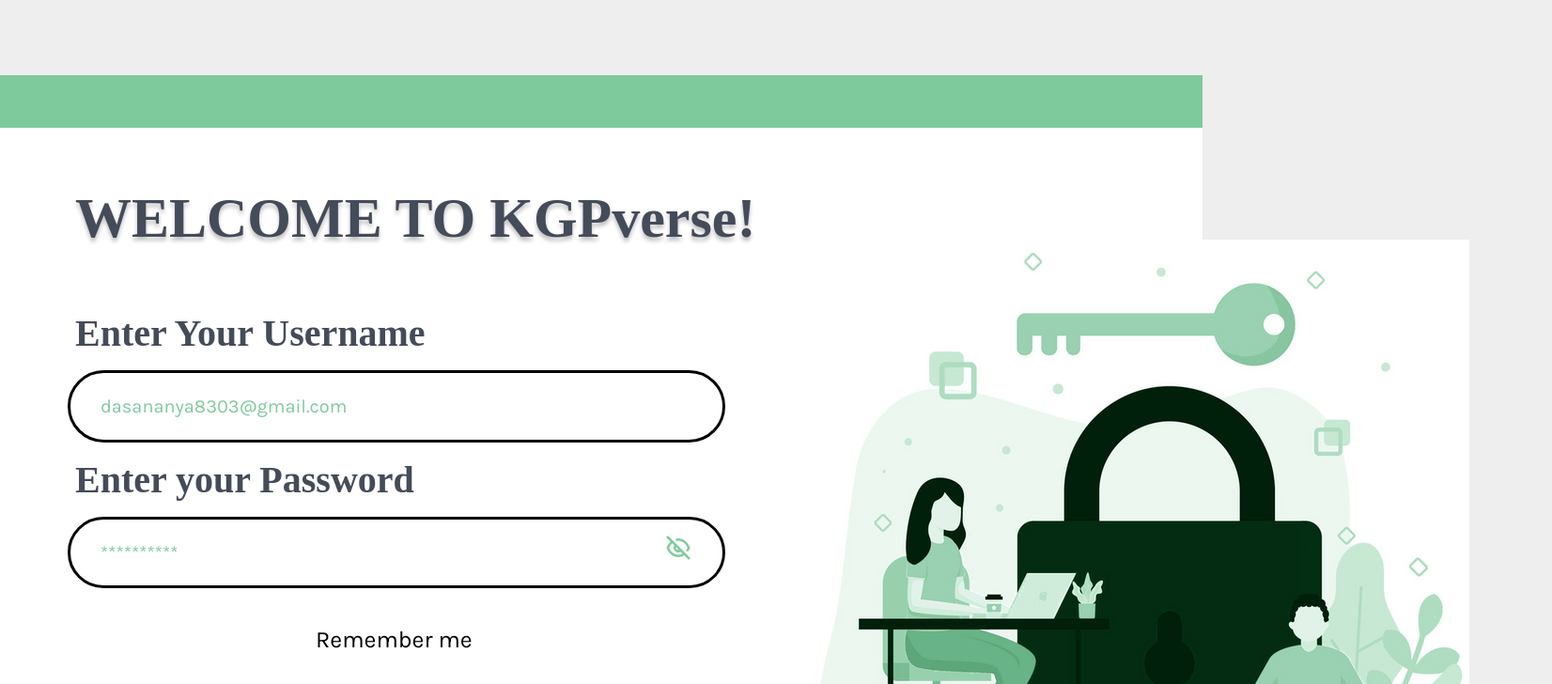
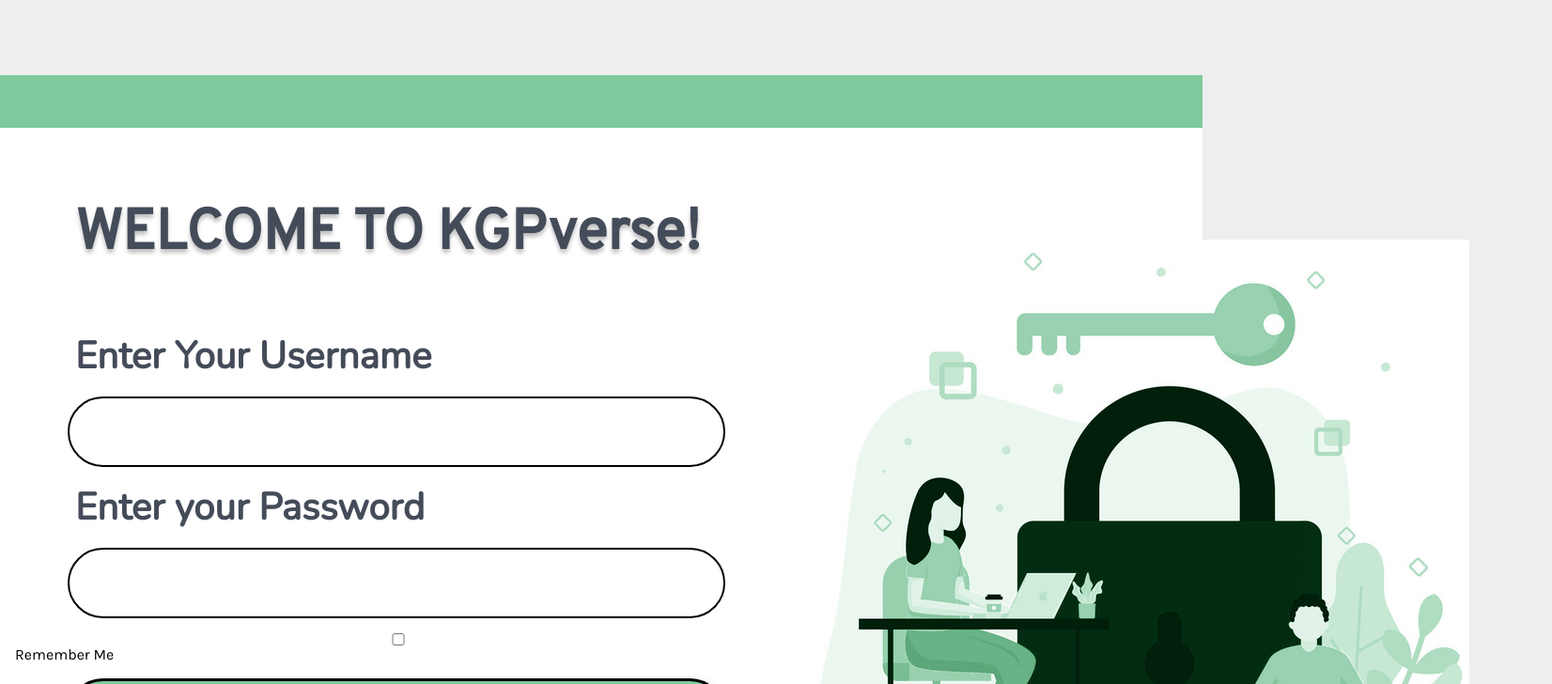
Before and after one commit to Hack-TeeEssGee/frontend, a React (Create React App) app: page /login in a window 1280 px wide. Shown: the top 728 px of the page at 94% size, 1652 px wide, since content can reach past the window. Built offline with nearby package versions, Linux system fonts and the light colour scheme.

Commit message:
Added admin login logic;

```diff
--- a/public/index.html
+++ b/public/index.html
@@ -26,7 +26,7 @@
   <link rel="preconnect" href="https://fonts.googleapis.com">
   <link rel="preconnect" href="https://fonts.gstatic.com" crossorigin>
   <link
-    href="https://fonts.googleapis.com/css2?family=Karla:ital,wght@0,200;0,300;0,400;0,500;0,600;0,700;0,800;1,200;1,300;1,400;1,500;1,600;1,700;1,800&display=swap"
+    href="https://fonts.googleapis.com/css2?family=Nunito&family=Overpass&family=Karla:ital,wght@0,200;0,300;0,400;0,500;0,600;0,700;0,800;1,200;1,300;1,400;1,500;1,600;1,700;1,800&display=swap"
     rel="stylesheet">
   <title>KGPverse</title>
 </head>
--- a/src/components/logbar.js
+++ b/src/components/logbar.js
@@ -12,7 +12,7 @@ const Logbar = () => {
       </div>
 
       <div className="logbar-links">
-        <button>Go Back</button>
+        <button onClick={() => window.location.href=`${window.location.origin}/`}>Go Back</button>
       </div>
     </div>
   );
--- a/src/components/login/official.js
+++ b/src/components/login/official.js
@@ -1,8 +1,31 @@
-import UilEyeSlash from "@iconscout/react-unicons/icons/uil-eye-slash";
-import UilEye from "@iconscout/react-unicons/icons/uil-eye";
 import OfficialPic from "../../assets/official.png";
+import { useEffect, useState } from "react";
 
 const OfficialLogin = () => {
+
+    const [userEmail, setUserEmail] = useState("");
+    const [userPassword, setUserPassword] = useState("");
+    const [rememberMe, setRememberMe] = useState(false);
+
+    useEffect(() => {
+        const tempEmail = localStorage.getItem("officialEmail");
+        if (tempEmail !== null) {
+            setUserEmail(tempEmail);
+            setRememberMe(true);
+        }
+    }, [])
+
+    const emailChangeHandler = (email) => {
+        if(rememberMe) localStorage.setItem("officialEmail", email);
+        setUserEmail(email);
+    }
+
+    const rememberMeChangeHandler = () => {
+        if (!rememberMe) localStorage.setItem("officialEmail", userEmail);
+        else localStorage.removeItem("officialEmail");
+        setRememberMe(!rememberMe);
+    }
+
     return (
       <div className="official-login-portal">
         <div className="login-wrapper">
@@ -12,21 +35,16 @@ const OfficialLogin = () => {
             <div className="invisible">
                 Enter Your Username
             </div>
-            <div className="enter-box">
-                dasananya8303@gmail.com
-            </div>
+            <input type="email" value={userEmail} onChange={(e) => {emailChangeHandler(e.target.value)}} className="enter-box">
+            </input>
             <div className="invisible">
                 Enter your Password
             </div>
-            <div className="enter-box">
-                **********
-                <div className="image-eye">
-                    <UilEyeSlash size={30}/>
-                </div>
-            </div>
-            <div className="remember-hoola-hoo">
-                Remember me
-            </div>
+            <input type="password" value={userPassword} onChange={(e) => {setUserPassword(e.target.value)}} className="enter-box">
+            </input>
+            <input type="checkbox" checked={rememberMe} onChange={() => rememberMeChangeHandler()} id="officialRememberMe" className="remember-hoola-hoo">
+            </input>
+            <label for="officialRememberMe">Remember Me</label>
             <button className="signin-button">Sign In</button>
         </div>
         <div className="official-login-pic">
--- a/src/views/loginPage.js
+++ b/src/views/loginPage.js
@@ -17,8 +17,7 @@ const LoginPage = () => {
     return (
         <div className="login-page">
             <Logbar />
-            <OfficialLogin />
-            <StudentLogin />
+            {role === "student" ? <StudentLogin /> : <OfficialLogin />}
         </div>
     )
 }
```
Also changed, not shown: src/styles/_login.scss (+4 -7 lines).
